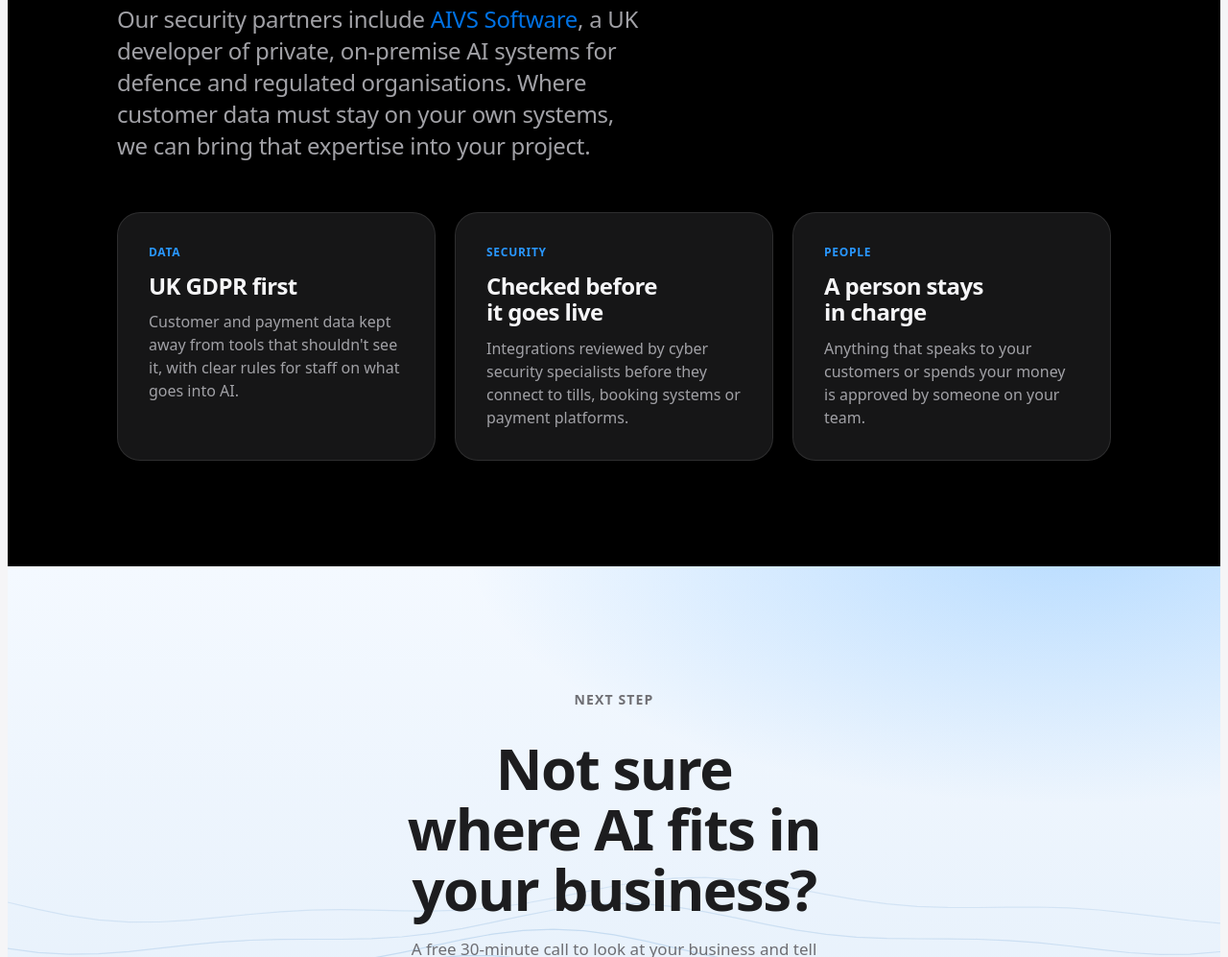
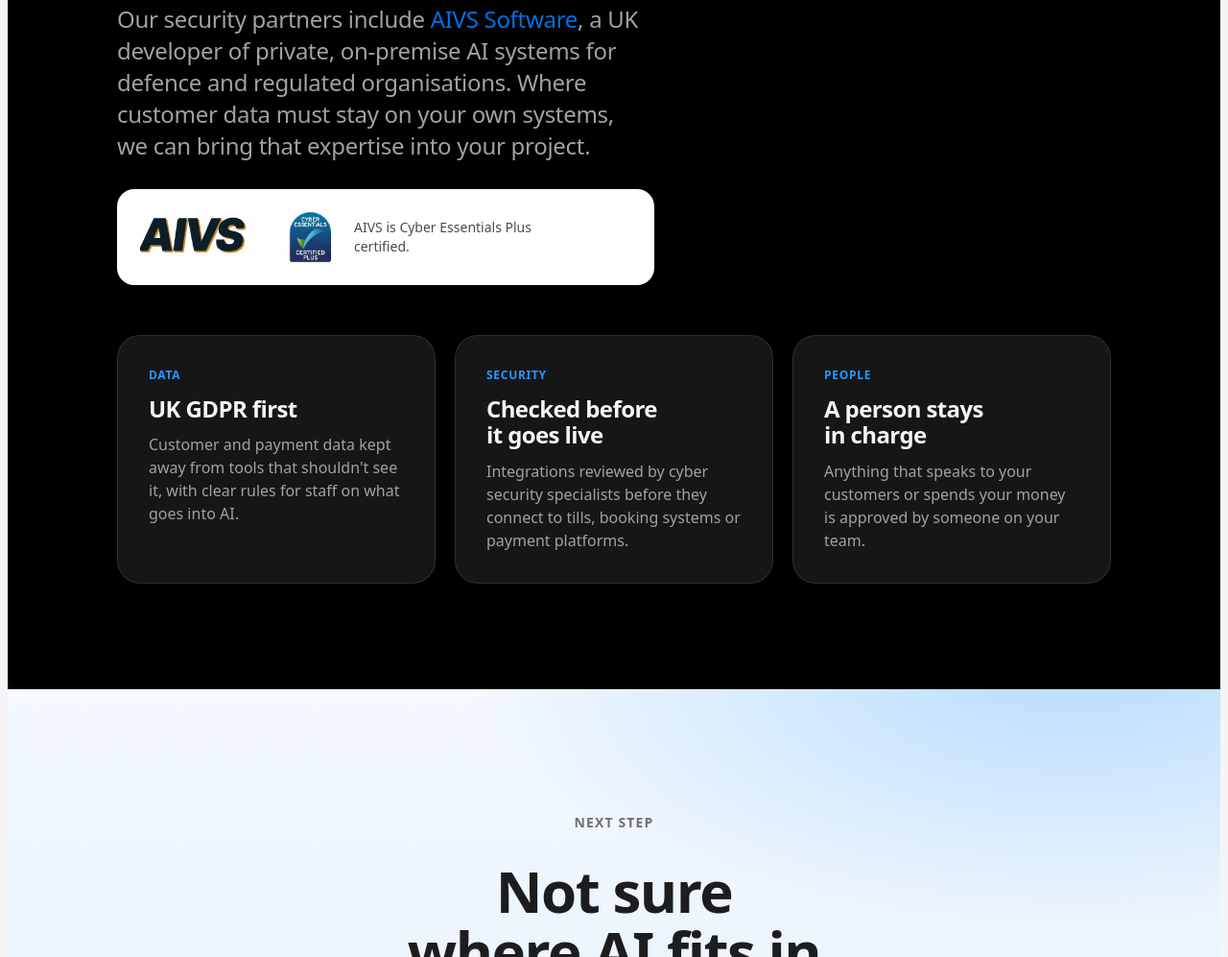
Before and after one commit to bn47ndgf6j-wq/oystershell-website, a plain HTML site: page public/ai-strategy/index.html in a window 1280 px wide. Shown: the part 2868-3865 px from the top of the page at 96% size. Drawn offline with Linux system fonts and the light colour scheme.

Commit message:
AI page: AIVS logo and Cyber Essentials Plus badge in partner block
Co-Authored-By: Claude Opus 5.5 <noreply@anthropic.com>
Claude-Session: https://claude.ai/code/session_01UNo9FwSDHei3bQTLJpXeaG

```diff
--- a/public/ai-strategy/index.html
+++ b/public/ai-strategy/index.html
@@ -504,6 +504,13 @@ footer .reg{max-width:80ch;line-height:1.6}
         <h2 class="h2">Specialist partners. Secure AI from day one.</h2>
         <p class="lede">We work alongside specialist AI integration partners and cyber security providers, bringing in expert knowledge of the latest tools and applications wherever a project needs build or security expertise.</p>
         <p class="lede" style="margin-top:16px">Our security partners include <a href="https://www.aivs.uk" target="_blank" rel="noopener" style="color:var(--blue)">AIVS Software</a>, a UK developer of private, on-premise AI systems for defence and regulated organisations. Where customer data must stay on your own systems, we can bring that expertise into your project.</p>
+        <div style="display:flex;flex-wrap:wrap;align-items:center;gap:20px 28px;margin-top:28px;padding:20px 24px;background:#fff;border-radius:18px;max-width:560px">
+          <a href="https://www.aivs.uk" target="_blank" rel="noopener" aria-label="AIVS Software website"><img src="/images/partner-aivs-logo.png?v=3e8c51d6" alt="AIVS Software logo" width="117" height="47" loading="lazy" decoding="async" style="display:block"></a>
+          <div style="display:flex;align-items:center;gap:14px">
+            <img src="/images/partner-aivs-cyber-essentials-plus.jpg?v=7d514034" alt="Cyber Essentials Plus certified badge held by AIVS Software" width="64" height="60" loading="lazy" decoding="async" style="display:block">
+            <p style="margin:0;font-size:14px;line-height:1.4;color:#4a4a4f;max-width:24ch">AIVS is Cyber Essentials Plus certified.</p>
+          </div>
+        </div>
       </div>
       <div class="cards">
         <article class="card"><span class="tag">Data</span><h3>UK GDPR first</h3><p>Customer and payment data kept away from tools that shouldn't see it, with clear rules for staff on what goes into AI.</p></article>
```
Also changed, not shown: src/site.html (+7 -0 lines), images/partner-aivs-cyber-essentials-plus.jpg (added), images/partner-aivs-logo.png (added), public/images/partner-aivs-cyber-essentials-plus.jpg (added), public/images/partner-aivs-logo.png (added).
